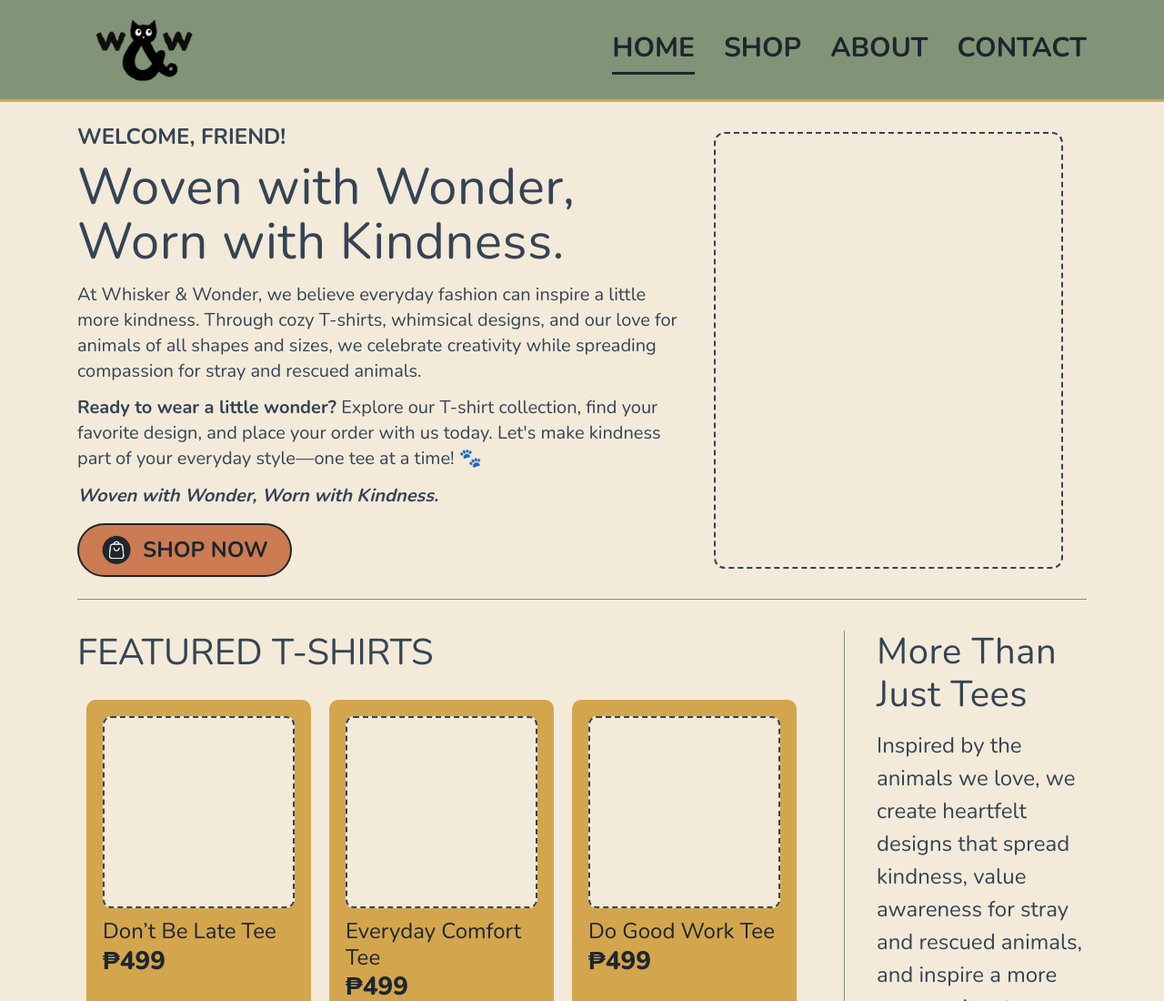
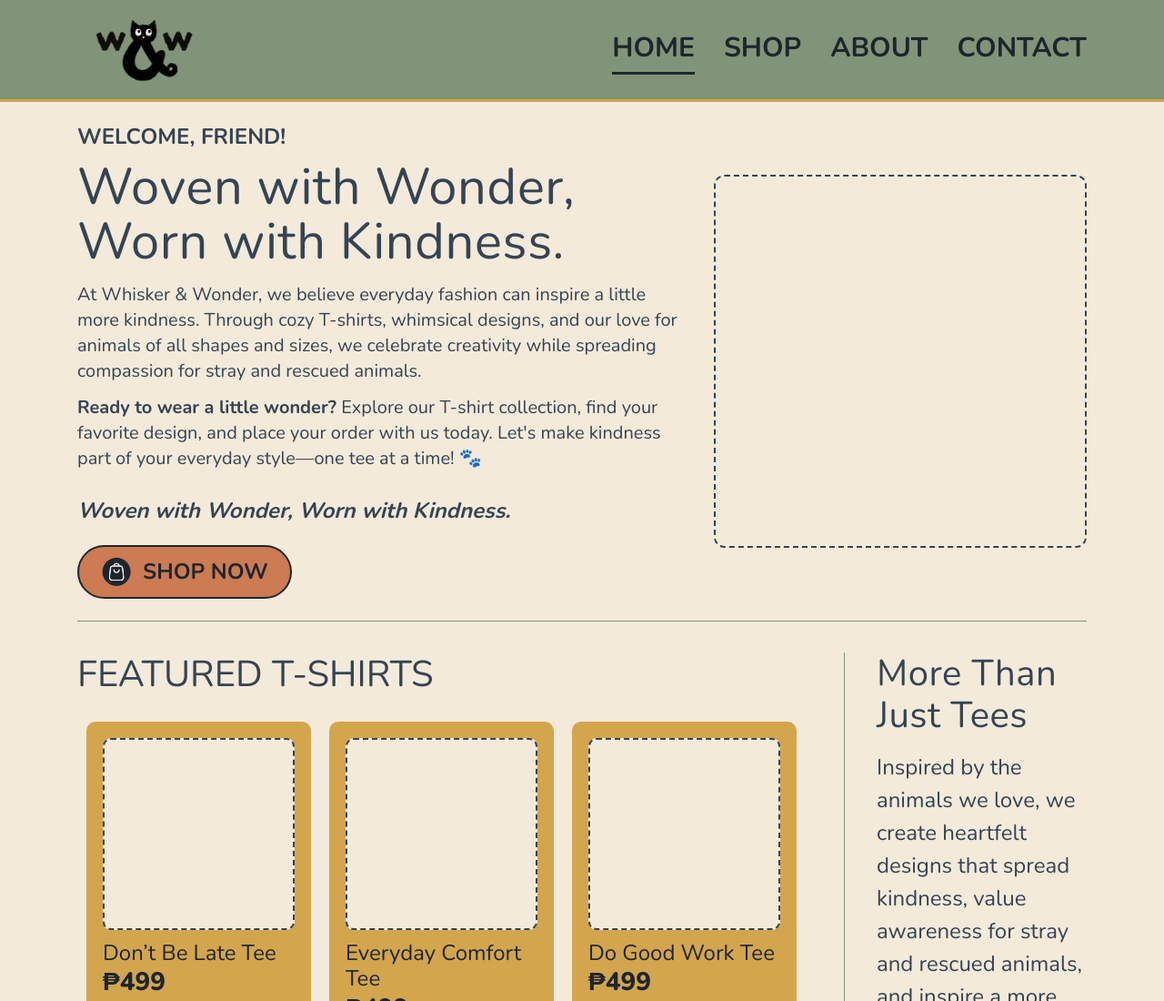
Before and after one commit to rfmoreno1/Depdende-Kung-Web-Yan, a plain HTML site: page index.html in a window 1280 px wide. Shown: the top 1100 px of the page at 91% size. Drawn offline with nearby package versions, Linux system fonts and the light colour scheme; a web font is replaced by a local one.

Commit message:
Refine homepage hero spacing after removing repeated tagline

```diff
--- a/css/styles.css
+++ b/css/styles.css
@@ -547,10 +547,10 @@ button:disabled { opacity:.65; cursor:not-allowed; }
   .btn-primary-brand:hover,.btn-secondary-brand:hover { transform:none; }
 }
 
-/* Preserve the complete original message, with a compact desktop hero.
+/* Preserve the original two paragraphs and a clear call to action.
    The mobile layout remains in normal document flow and can grow with text. */
-.hero-copy .hero-tagline { font-size:1.25rem; margin:.75rem 0 1rem; }
 .hero-copy p:not(.eyebrow):not(.hero-tagline) { max-width:44rem; }
+.hero-copy p:has(+ .btn-large) { margin-bottom:1.25rem; }
 .contact-form-panel .mini-label { font-size:1rem; letter-spacing:0; line-height:1.4; font-weight:700; }
 @media (min-width:1051px) {
   .hero-section { padding-block:1.5rem; }
@@ -558,10 +558,9 @@ button:disabled { opacity:.65; cursor:not-allowed; }
   .hero-grid > div { width:100%; padding:0; min-width:0; }
   .hero-copy h1 { font-size:3.5rem; line-height:1.08; margin-bottom:.85rem; }
   .hero-copy p:not(.eyebrow):not(.hero-tagline) { font-size:1.25rem; line-height:1.4; margin-bottom:.75rem; }
-  .hero-copy .hero-tagline { margin:.75rem 0 1rem; }
+  .hero-copy p:has(+ .btn-large) { margin-bottom:1.25rem; }
   .hero-copy .btn-large { padding:.65rem 1.5rem; min-height:54px; }
-  .hero-art { aspect-ratio:4/5; max-height:30rem; }
+  .hero-art { aspect-ratio:1/1; max-height:28rem; }
   .product-info h1 { font-size:2.75rem; line-height:1.15; margin-bottom:.5rem; }
 }
 @media (min-width:1500px) { .product-info h1 { font-size:3rem; } }
-@media (max-width:767px) { .hero-copy .hero-tagline { font-size:1.125rem; } }
```
